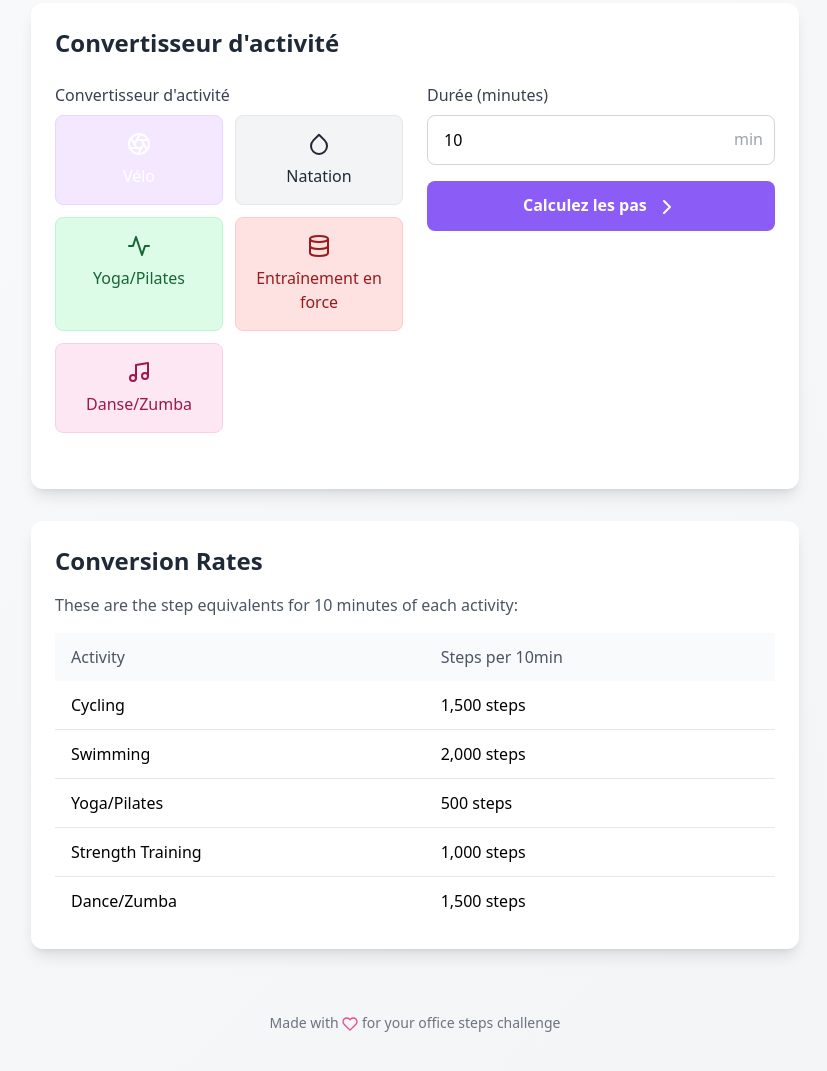
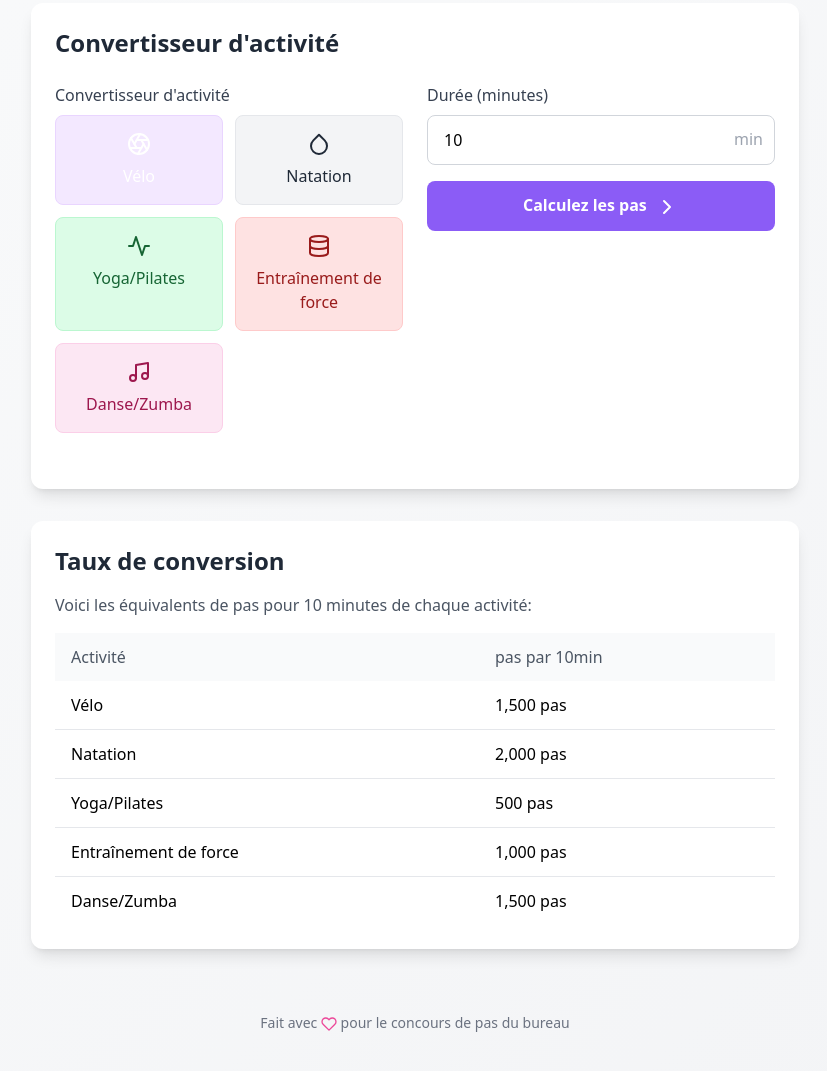
Before and after one commit to aaronscics/stepcalculator_fr, a plain HTML site: page index.html in a window 1280 px wide. Shown: the part 205-1276 px from the top of the page, without its empty margins (225-1052 px from the left). Drawn offline with nearby package versions, Linux system fonts and the light colour scheme.

Commit message:
Update index.html

```diff
--- a/index.html
+++ b/index.html
@@ -73,7 +73,7 @@
                             </button>
                             <button id="strength" class="activity-btn bg-red-100 text-red-800 border border-red-200 rounded-lg p-4 flex flex-col items-center card-hover">
                                 <i data-feather="database" class="w-6 h-6 mb-2"></i>
-                                <span>Entraînement en force</span>
+                                <span>Entraînement de force</span>
                             </button>
                             <button id="dance" class="activity-btn bg-pink-100 text-pink-800 border border-pink-200 rounded-lg p-4 flex flex-col items-center card-hover">
                                 <i data-feather="music" class="w-6 h-6 mb-2"></i>
@@ -104,46 +104,46 @@
                     <p id="activityResult" class="text-lg mb-1">Activité: <span class="font-semibold">Vélo</span></p>
                     <p id="durationResult" class="text-lg mb-1">Durée: <span class="font-semibold">10 minutes</span></p>
                     <div class="text-3xl font-bold mt-4">
-                        <span id="stepsResult" class="text-4xl">15,000</span> steps
+                        <span id="stepsResult" class="text-4xl">15,000</span> pas
                     </div>
                     <button id="reset" class="mt-6 bg-white text-primary font-semibold py-2 px-6 rounded-full hover:bg-gray-100 transition">
-                        Reset <i data-feather="refresh-ccw" class="inline ml-1"></i>
+                        Recommencer <i data-feather="refresh-ccw" class="inline ml-1"></i>
                     </button>
                 </div>
             </div>
 
             <!-- Conversion Guide -->
             <div class="bg-white rounded-xl shadow-lg p-6">
-                <h2 class="text-2xl font-semibold text-gray-800 mb-4">Conversion Rates</h2>
-                <p class="text-gray-600 mb-4">These are the step equivalents for 10 minutes of each activity:</p>
+                <h2 class="text-2xl font-semibold text-gray-800 mb-4">Taux de conversion</h2>
+                <p class="text-gray-600 mb-4">Voici les équivalents de pas pour 10 minutes de chaque activité:</p>
                 <div class="overflow-x-auto">
                     <table class="w-full">
                         <thead>
                             <tr class="bg-gray-50">
-                                <th class="px-4 py-3 text-left text-gray-600 font-medium">Activity</th>
-                                <th class="px-4 py-3 text-left text-gray-600 font-medium">Steps per 10min</th>
+                                <th class="px-4 py-3 text-left text-gray-600 font-medium">Activité</th>
+                                <th class="px-4 py-3 text-left text-gray-600 font-medium">pas par 10min</th>
                             </tr>
                         </thead>
                         <tbody class="divide-y divide-gray-200">
                             <tr>
-                                <td class="px-4 py-3">Cycling</td>
-                                <td class="px-4 py-3 font-medium">1,500 steps</td>
+                                <td class="px-4 py-3">Vélo</td>
+                                <td class="px-4 py-3 font-medium">1,500 pas</td>
                             </tr>
                             <tr>
-                                <td class="px-4 py-3">Swimming</td>
-                                <td class="px-4 py-3 font-medium">2,000 steps</td>
+                                <td class="px-4 py-3">Natation</td>
+                                <td class="px-4 py-3 font-medium">2,000 pas</td>
                             </tr>
                             <tr>
                                 <td class="px-4 py-3">Yoga/Pilates</td>
-                                <td class="px-4 py-3 font-medium">500 steps</td>
+                                <td class="px-4 py-3 font-medium">500 pas</td>
                             </tr>
                             <tr>
-                                <td class="px-4 py-3">Strength Training</td>
-                                <td class="px-4 py-3 font-medium">1,000 steps</td>
+                                <td class="px-4 py-3">Entraînement de force</td>
+                                <td class="px-4 py-3 font-medium">1,000 pas</td>
                             </tr>
                             <tr>
-                                <td class="px-4 py-3">Dance/Zumba</td>
-                                <td class="px-4 py-3 font-medium">1,500 steps</td>
+                                <td class="px-4 py-3">Danse/Zumba</td>
+                                <td class="px-4 py-3 font-medium">1,500 pas</td>
                             </tr>
                         </tbody>
                     </table>
@@ -152,7 +152,7 @@
         </main>
 
         <footer class="mt-16 text-center text-gray-500 text-sm">
-            <p>Made with <i data-feather="heart" class="inline w-4 h-4 text-secondary"></i> for your office steps challenge</p>
+            <p>Fait avec <i data-feather="heart" class="inline w-4 h-4 text-secondary"></i> pour le concours de pas du bureau</p>
         </footer>
     </div>
 
```
